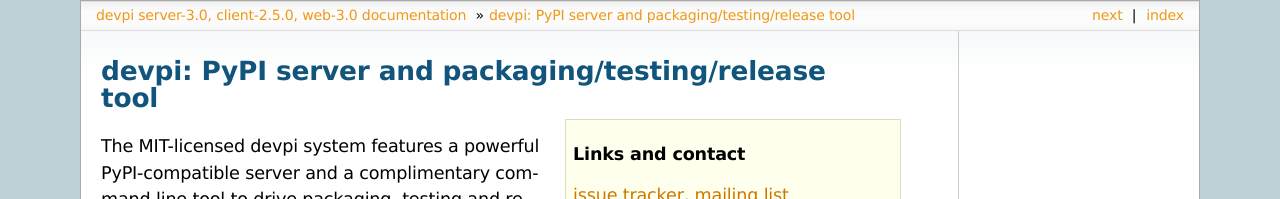
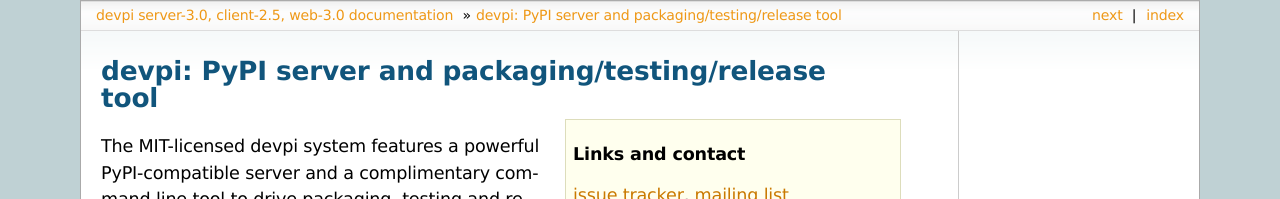
Before and after one commit to devpi/devpi, a Sphinx documentation site: the page built from doc/index.rst, in a window 1280 px wide and 900 px high. Shown: the top 199 px of the window. Built offline with Sphinx 7.4.7, drawn with Linux system fonts in a browser that asks for light colours; some of the changed text lies outside the part shown.

Commit message:
Use consistent version numbers in documentation.
Since we use semver, we only need major.minor for documentation purposes.

```diff
--- a/doc/conf.py
+++ b/doc/conf.py
@@ -50,7 +50,7 @@
 # The short X.Y version.
 version = '3.0'
 # The full version, including alpha/beta/rc tags.
-release = 'server-3.0, client-2.5.0, web-3.0'
+release = 'server-3.0, client-2.5, web-3.0'
 
 # The language for content autogenerated by Sphinx. Refer to documentation
 # for a list of supported languages.
```
